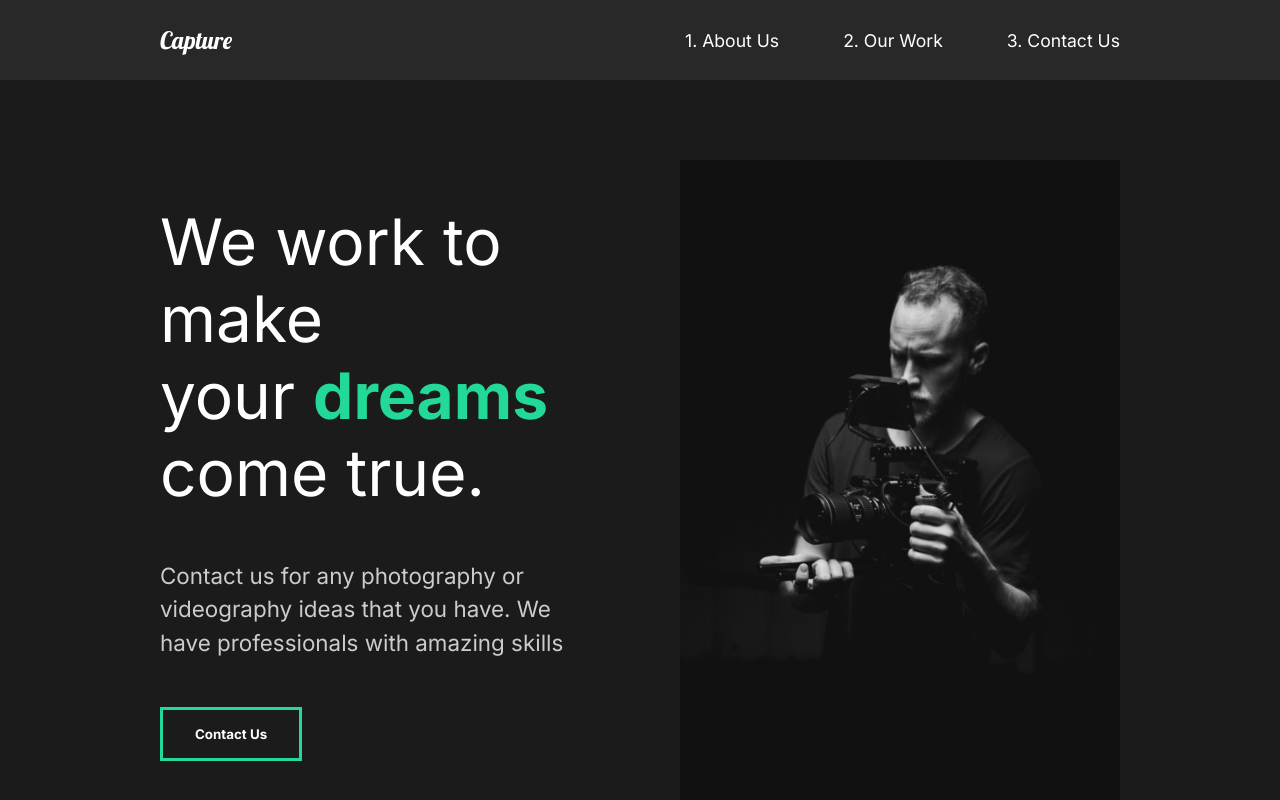
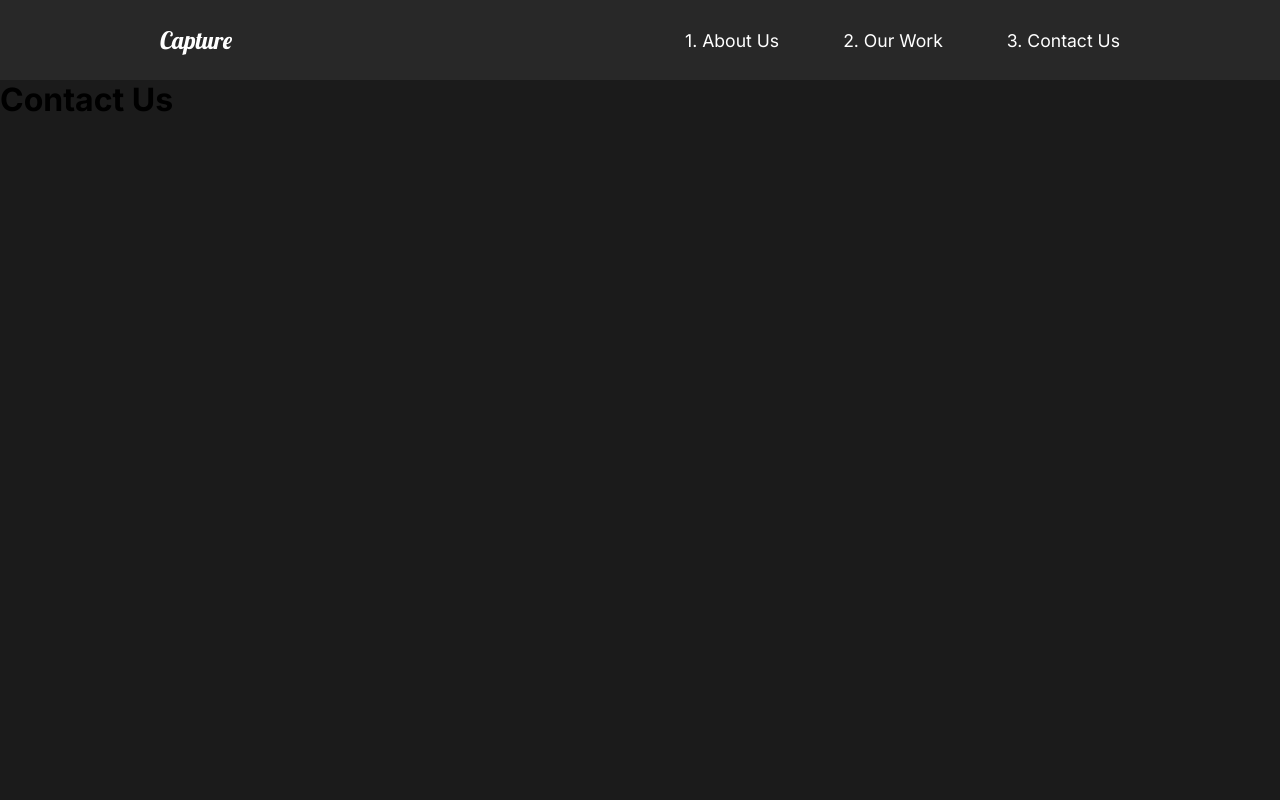
Before and after one commit to rand-singh/react-portfolio-starter, a React (Create React App) app: page /contact in a window 1280 px wide. Shown: the top 800 px of the page. Built offline with nearby package versions, Linux system fonts and the light colour scheme.

Commit message:
Installed react router, setup contact and work pages and linked the nav

```diff
--- a/src/App.js
+++ b/src/App.js
@@ -5,14 +5,30 @@
 
 // Import Pages
 import AboutUs from './pages/AboutUs'
+import ContactUs from './pages/ContactUs'
+import OurWork from './pages/OurWork'
 import Nav from './components/Nav'
+
+// Imort Router
+import { Switch, Route } from 'react-router-dom'
 
 function App() {
   	return (
     	<div className="app">
 			<GlobalStyle />
 			<Nav />
-      		<AboutUs />
+
+			<Switch>
+				<Route path="/work">
+					<OurWork />
+				</Route>
+				<Route path="/contact">
+					<ContactUs />
+				</Route>
+				<Route path="/">
+					<AboutUs />
+				</Route>
+			</Switch>
     	</div>
   	);
 }
--- a/src/components/Nav.js
+++ b/src/components/Nav.js
@@ -1,5 +1,6 @@
 import React from 'react'
 import styled from 'styled-components'
+import { Link } from 'react-router-dom'
 
 function Nav() {
     return (
@@ -7,13 +8,13 @@
             <h1><a href="#" id="logo">Capture</a></h1>
             <ul>
                 <li>
-                    <a href="#">1. About Us</a>
+                    <Link to="/">1. About Us</Link>
                 </li>
                 <li>
-                    <a href="#">2. Our Work</a>
+                    <Link to="/work">2. Our Work</Link>
                 </li>
                 <li>
-                    <a href="#">3. Contact Us</a>
+                    <Link to="/contact">3. Contact Us</Link>
                 </li>
             </ul>
         </StyledNav>
--- a/src/index.js
+++ b/src/index.js
@@ -2,10 +2,13 @@
 import ReactDOM from 'react-dom';
 import App from './App';
 import reportWebVitals from './reportWebVitals';
+import { BrowserRouter } from 'react-router-dom';
 
 ReactDOM.render(
   <React.StrictMode>
-    <App />
+    <BrowserRouter>
+      <App />
+    </BrowserRouter>
   </React.StrictMode>,
   document.getElementById('root')
 );
--- /dev/null
+++ b/src/pages/ContactUs.js
@@ -0,0 +1,11 @@
+import React from 'react'
+
+function ContactUs() {
+    return (
+        <div>
+            <h1>Contact Us</h1>
+        </div>
+    )
+}
+
+export default ContactUs
--- /dev/null
+++ b/src/pages/OurWork.js
@@ -0,0 +1,11 @@
+import React from 'react'
+
+function OurWork() {
+    return (
+        <div>
+            <h1>Our Work</h1>
+        </div>
+    )
+}
+
+export default OurWork
```
